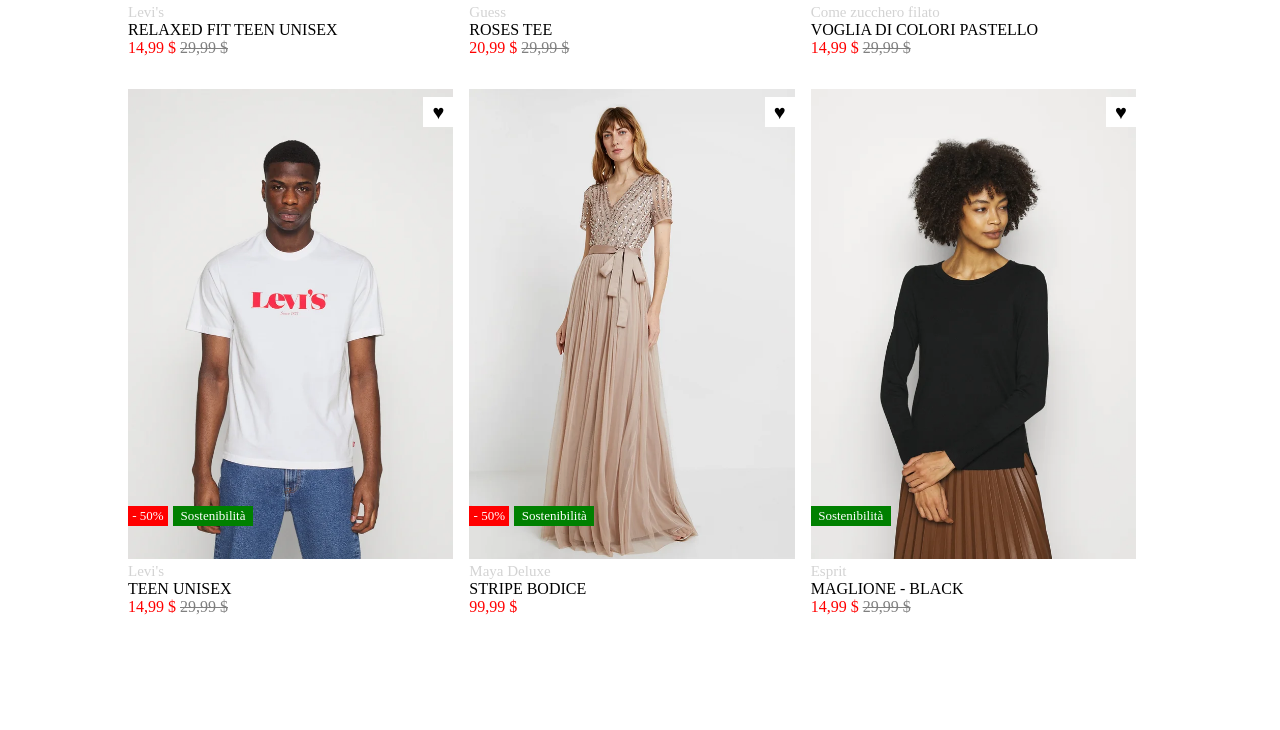
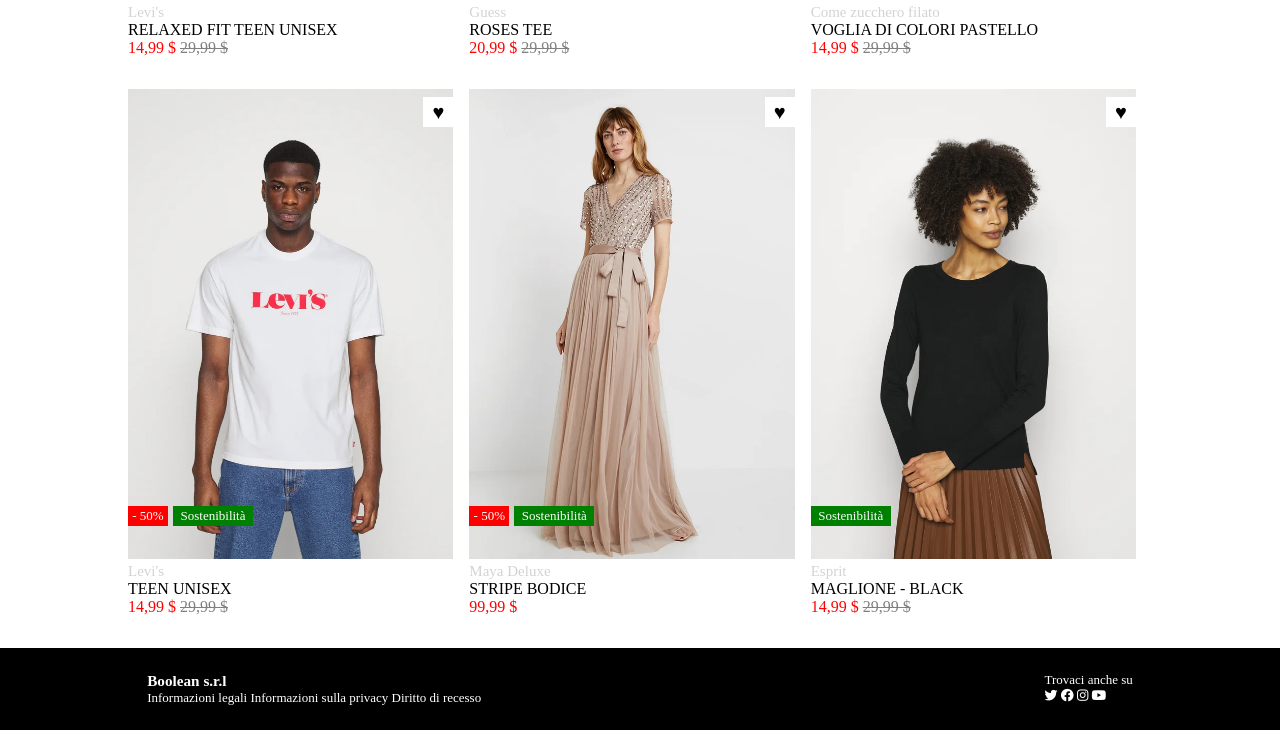
Before and after one commit to UniversoCaotico1997/html-css-boolando, a plain HTML site: page index.html in a window 1280 px wide. Shown: the part 542-1272 px from the top of the page. Before the commit the page ends 1190 px from the top, so only its background shows below. Drawn offline with Linux system fonts and the light colour scheme.

Commit message:
Commit complete the footer

```diff
--- a/index.html
+++ b/index.html
@@ -105,9 +105,34 @@
                     <span class="old_price">29,99 $</span>
                 </div>
             </div>
-
         </div>
     </main>
 
+    <footer>
+        <div class="container">
+            <div class="bottom_banner">
+                <div>
+                    <h3>Boolean s.r.l</h3>
+                    <span>Informazioni legali</span>
+                    <span> Informazioni sulla privacy </span>
+                    <span> Diritto di recesso</span>
+                </div>
+
+                <div>
+                    <p>Trovaci anche su </p>
+                    <i class="fa-brands fa-twitter"></i>
+                    <i class="fa-brands fa-facebook"></i>
+                    <i class="fa-brands fa-instagram"></i>
+                    <i class="fa-brands fa-youtube"></i>
+
+                </div>
+            </div>
+
+            <div>
+
+            </div>
+        </div>
+    </footer>
+
 </body>
 </html>
--- a/style.css
+++ b/style.css
@@ -6,7 +6,6 @@
 
 /* banner */
 .banner{
-    width: 100%;
     height: 40px;
     background-color: #FF6900 ;
     display: flex;
@@ -118,3 +117,16 @@
  .col_1:hover .overlay{
     opacity: 1;
  }
+
+/* footer */
+
+footer{
+    background-color: black;
+    color: white;
+    padding: 1.5rem;
+    font-size: small;
+}
+.bottom_banner{
+    display: flex;
+    justify-content: space-between;
+}
```
